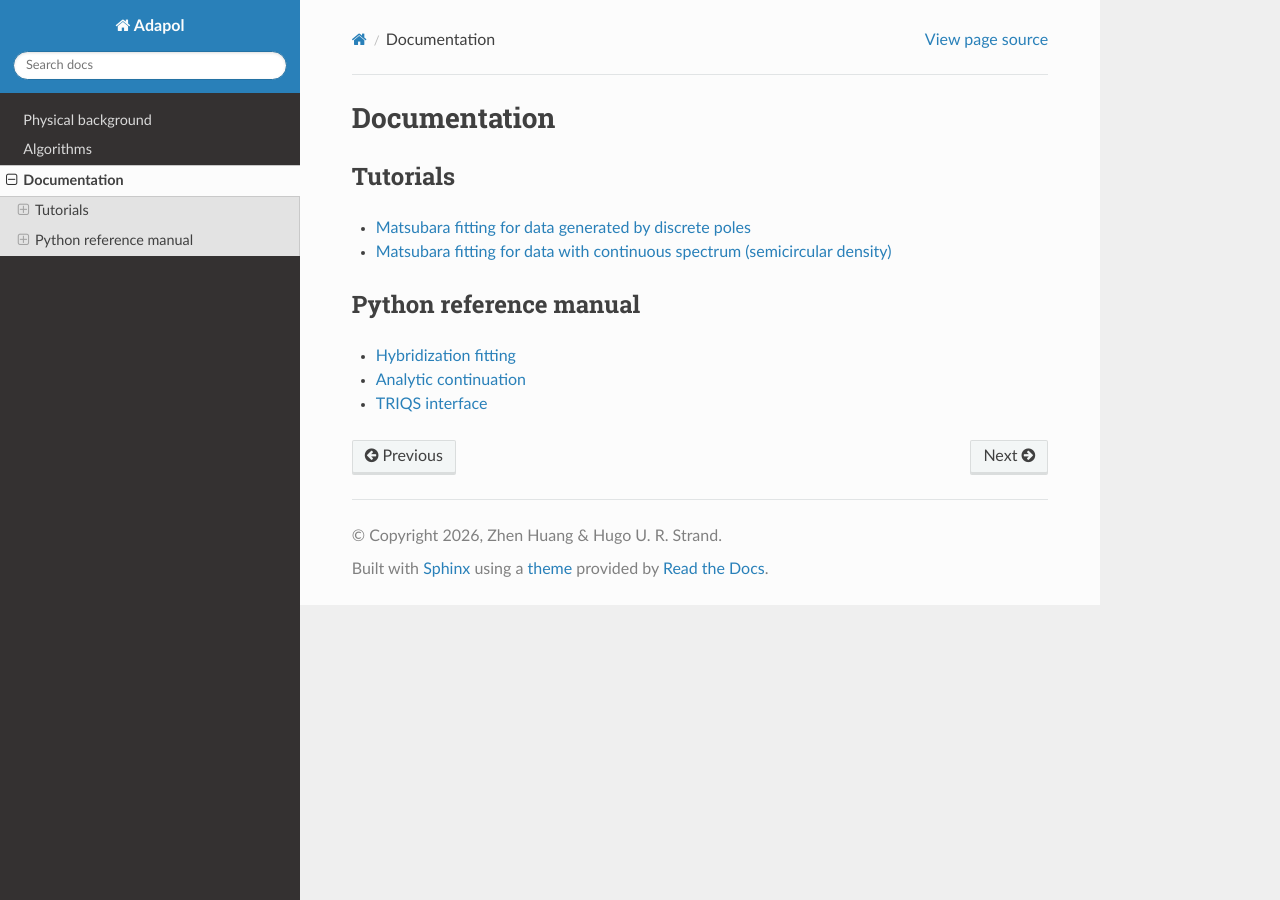
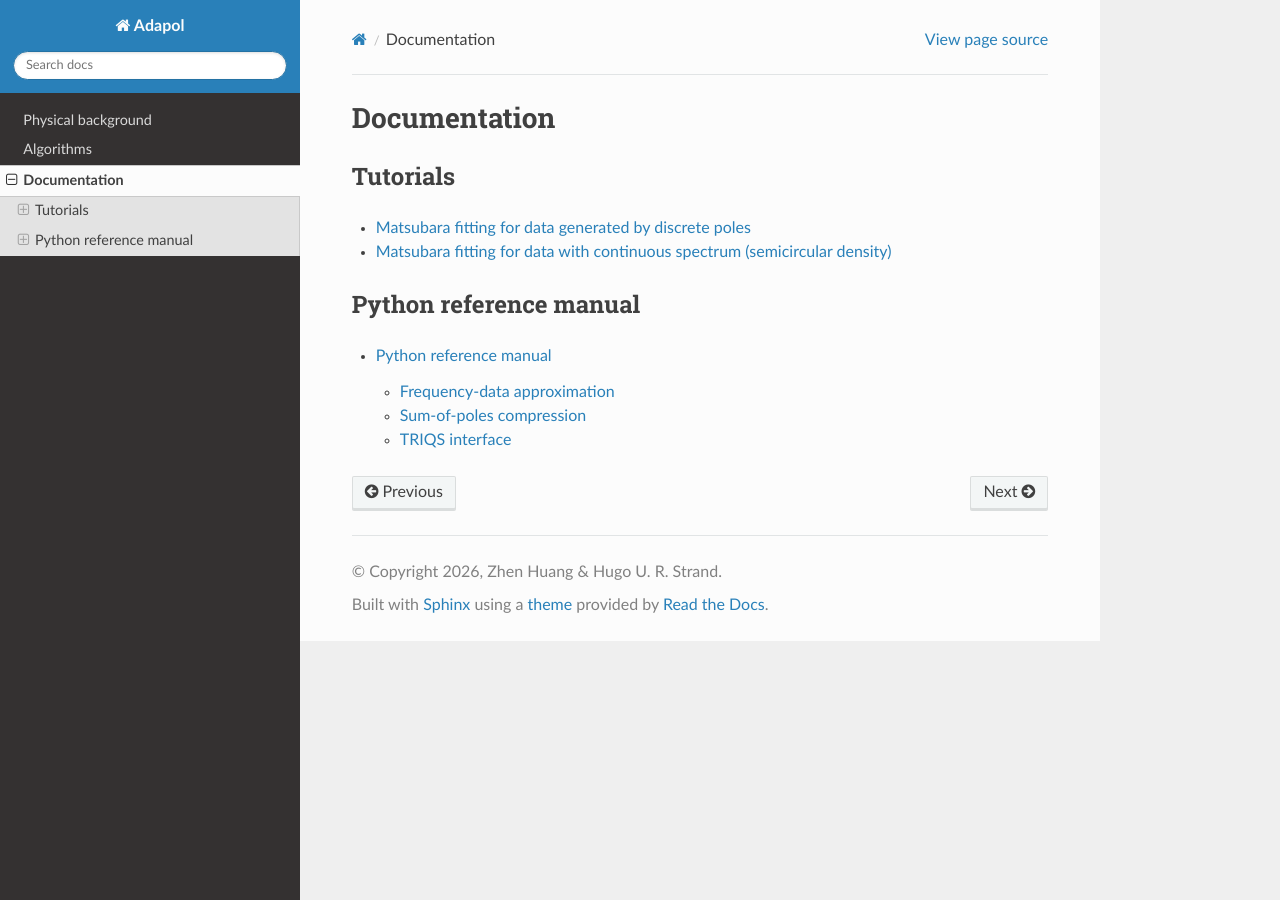
Before and after one commit to flatironinstitute/adapol, a Sphinx documentation site: the page built from doc/documentation.rst, in a window 1280 px wide. Built offline with Sphinx 7.4.7 and the Read the Docs theme 3.1.0, drawn with Linux system fonts in a browser that asks for light colours; part of the change alters nothing that is shown.

```diff
--- a/doc/conf.py
+++ b/doc/conf.py
@@ -12,7 +12,7 @@
 #
 import os
 import sys
-sys.path.insert(0, os.path.abspath('./src/adapol'))
+sys.path.insert(0, os.path.abspath('../src'))
 
 
 
@@ -38,6 +38,7 @@ extensions = [
     'sphinx.ext.viewcode',
     'sphinx.ext.autodoc',
     'sphinx.ext.autosummary',
+    'sphinx.ext.napoleon',
     'nbsphinx',
 ]
 
--- a/doc/python.rst
+++ b/doc/python.rst
@@ -1,15 +1,22 @@
-Hybridization fitting
-=====================
+Python reference manual
+=======================
 
-.. autofunction:: adapol.hybfit.hybfit
+Frequency-data approximation
+----------------------------
 
-Analytic continuation
-=====================
+.. autofunction:: adapol.approximate_freq_aaa
 
-.. autofunction:: adapol.anacont.anacont
+Sum-of-poles compression
+------------------------
+
+.. autofunction:: adapol.approximate_sop_fast
+.. autofunction:: adapol.approximate_sop_tol
 
 TRIQS interface
-=====================
+---------------
 
-.. autofunction:: adapol.hybfit.hybfit_triqs
-.. autofunction:: adapol.anacont.anacont_triqs
+.. autofunction:: adapol.triqs.approximate_gf_imfreq_with_max_n_poles
+.. autofunction:: adapol.triqs.approximate_gf_imfreq_with_fixed_error_tolerance
+.. autofunction:: adapol.triqs.approximate_gf_dlr_with_max_n_poles
+.. autofunction:: adapol.triqs.approximate_gf_dlr_with_fixed_error_tolerance
+.. autofunction:: adapol.triqs.approximate_gf_dlr_with_fixed_error_tolerance_in_imaginary_time
```
